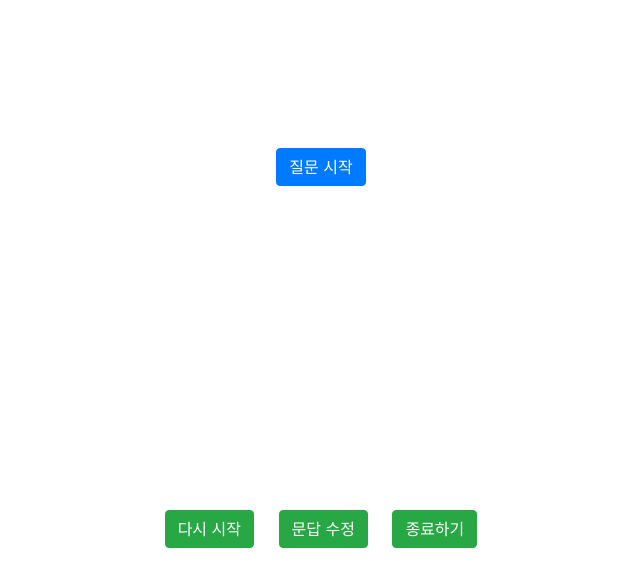
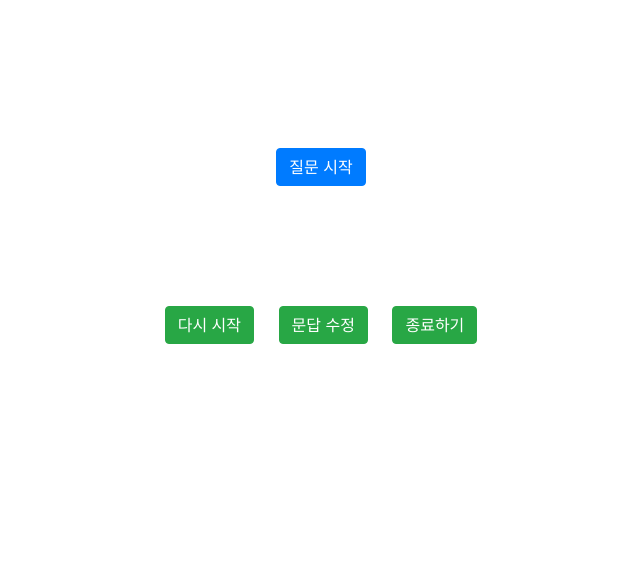
Before and after one commit to bluewhale8202/flowchart, a Django app: template templates/chart/question.html in a window 1280 px wide. Shown: the top 587 px of the page, without its empty margins (319-959 px from the left). Run offline with Django 3.2, Linux system fonts and the light colour scheme; the template is opened without the code that fills it, so the values that code supplies are empty; some libraries are stand-ins or nearby versions.

Commit message:
style changed

```diff
--- a/templates/chart/question.html
+++ b/templates/chart/question.html
@@ -84,29 +84,29 @@ function showQuestion(tree, cur_op, prev_ops){
 
 {% block content %}
 
-<div class="col-sm-12" style="height:50vh;">
+<div class="col-sm-12">
     <div style="height:100px"></div>
     <div class="row">
-        <div class="col-sm-4"></div>
-        <div class="col-sm-4">
+        <div class="col-sm-2"></div>
+        <div class="col-sm-8">
             <h2 style="text-align:center">{{ chart.name }}</h2>
         </div>
     </div>
     <div style="height:30px"></div>
     <div class="row">
-        <div class="col-sm-4"></div>
-        <div class="col-sm-4" style="text-align:center">
+        <div class="col-sm-2"></div>
+        <div class="col-sm-8" style="text-align:center">
             <button type="button" class="start_question btn btn-primary">질문 시작</button>
             <div class="question_choices">
             </div>
         </div>
-        <div class="col-sm-4"></div>
+        <div class="col-sm-2"></div>
     </div>
 </div>
 <div style="height:100px"></div>
 <div class="row">
-    <div class="col-sm-4"></div>
-    <div class="col-sm-4" style="text-align:center">
+    <div class="col-sm-2"></div>
+    <div class="col-sm-8" style="text-align:center">
         <button type="button" style="display:hidden" class="restart_question btn btn-success">다시 시작</button>
         <a href="{% url 'edit_chart' chart.id %}">
             <button type="button" class="btn btn-success">문답 수정</button>
```
